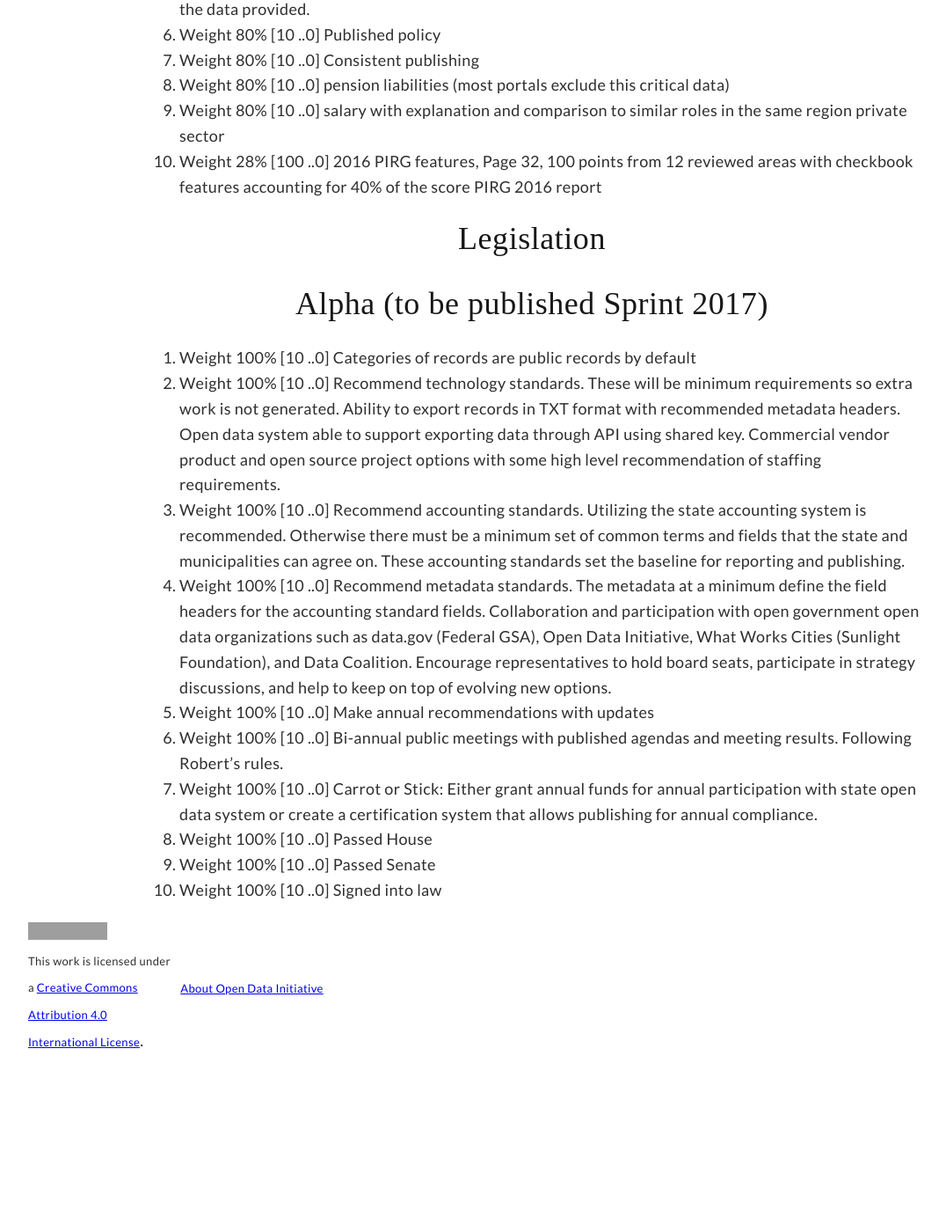
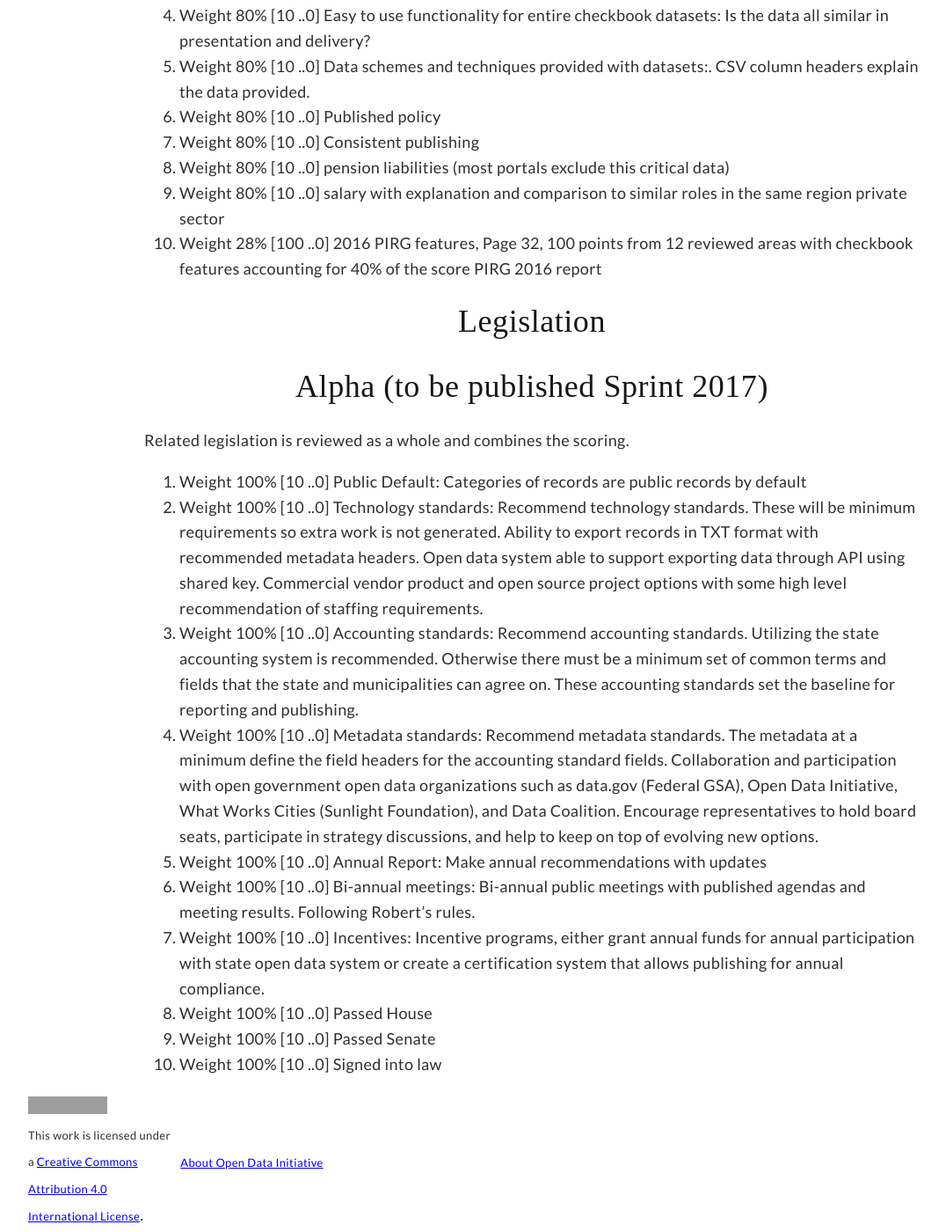
Before and after one commit to opendatainitiative/opendatainitiative.github.io, a Jekyll site: the page built from scoring.md, in a window 1280 px wide and 1400 px high, scrolled down 951 px. Shown: the whole window at 88% size, without its empty margins (35-1111 px from the left). Built offline with Jekyll 4.4.1, drawn with Linux system fonts in a browser that asks for light colours; before the commit the page ends 2153 px from its top, so only the background shows below that; some of the changed text lies outside the part shown; grey boxes are pictures that could not be loaded.

Commit message:
updated scoring bits

```diff
--- a/scoring.md
+++ b/scoring.md
@@ -9,7 +9,8 @@ title: Scoring
 ## Transparency
 ### Alpha (published July 2017)
 We reviewed a subset of the states.
-calcuation: 0.80[100..0]+1.0[10..0]+1.0[10..0]
+
+Calcuation: 0.80[100..0]+1.0[10..0]+1.0[10..0]
 1. Weight 80% [100..0] <a target="_blank" href="https://uspirgedfund.org/reports/usp/following-money-2016-0">2016 PIRG score</a>
 1. Weight 100% [10 ..0] Accessibility: How easy was access to the data in a report format?
 1. Weight 100% [10 ..0] Downloadability: Was the data easily downloadable?
@@ -17,7 +18,8 @@ calcuation: 0.80[100..0]+1.0[10..0]+1.0[10..0]
 
 ### Beta (To be published Spring 2017)
 There may be some overlap with the metrics and 2016 PIRG
-calcuation: 0.80[10..0]+0.80[10..0]+0.80[10..0]+0.80[10..0]+0.80[10..0]+0.80[10..0]+0.80[10..0]+0.80[10..0]+0.80[10..0]+0.28[100..0]
+
+Calcuation: 0.80[10..0]+0.80[10..0]+0.80[10..0]+0.80[10..0]+0.80[10..0]+0.80[10..0]+0.80[10..0]+0.80[10..0]+0.80[10..0]+0.28[100..0]
 1. Weight 80% [10 ..0] Easy to use website: Is it intuitive or difficult to figure out?
 1. Weight 80% [10 ..0] Single pane of glass [10 ..0]: One panel or location to find all finance information
 1. Weight 80% [10 ..0] Common, easy to understand data export formatting: comma delimited (CSV) and text delimited (TXT) formats
@@ -31,13 +33,14 @@ calcuation: 0.80[10..0]+0.80[10..0]+0.80[10..0]+0.80[10..0]+0.80[10..0]+0.80[10.
 
 ## Legislation
 ## Alpha (to be published Sprint 2017)
-1. Weight 100% [10 ..0] Categories of records are public records by default
-1. Weight 100% [10 ..0] Recommend technology standards. These will be minimum requirements so extra work is not generated. Ability to export records in TXT format with recommended metadata headers. Open data system able to support exporting data through API using shared key. Commercial vendor product and open source project options with some high level recommendation of staffing requirements.
-1. Weight 100% [10 ..0] Recommend accounting standards. Utilizing the state accounting system is recommended. Otherwise there must be a minimum set of common terms and fields that the state and municipalities can agree on. These accounting standards set the baseline for reporting and publishing.
-1. Weight 100% [10 ..0] Recommend metadata standards. The metadata at a minimum define the field headers for the accounting standard fields. Collaboration and participation with open government open data organizations such as data.gov (Federal GSA), Open Data Initiative, What Works Cities (Sunlight Foundation), and Data Coalition. Encourage representatives to hold board seats, participate in strategy discussions, and help to keep on top of evolving new options.
-1. Weight 100% [10 ..0] Make annual recommendations with updates
-1. Weight 100% [10 ..0] Bi-annual public meetings with published agendas and meeting results. Following Robert's rules.
-1. Weight 100% [10 ..0] Carrot or Stick: Either grant annual funds for annual participation with state open data system or create a certification system that allows publishing for annual compliance.
+Related legislation is reviewed as a whole and combines the scoring.
+1. Weight 100% [10 ..0] Public Default: Categories of records are public records by default
+1. Weight 100% [10 ..0] Technology standards: Recommend technology standards. These will be minimum requirements so extra work is not generated. Ability to export records in TXT format with recommended metadata headers. Open data system able to support exporting data through API using shared key. Commercial vendor product and open source project options with some high level recommendation of staffing requirements.
+1. Weight 100% [10 ..0] Accounting standards: Recommend accounting standards. Utilizing the state accounting system is recommended. Otherwise there must be a minimum set of common terms and fields that the state and municipalities can agree on. These accounting standards set the baseline for reporting and publishing.
+1. Weight 100% [10 ..0] Metadata standards: Recommend metadata standards. The metadata at a minimum define the field headers for the accounting standard fields. Collaboration and participation with open government open data organizations such as data.gov (Federal GSA), Open Data Initiative, What Works Cities (Sunlight Foundation), and Data Coalition. Encourage representatives to hold board seats, participate in strategy discussions, and help to keep on top of evolving new options.
+1. Weight 100% [10 ..0] Annual Report: Make annual recommendations with updates
+1. Weight 100% [10 ..0] Bi-annual meetings: Bi-annual public meetings with published agendas and meeting results. Following Robert's rules.
+1. Weight 100% [10 ..0] Incentives: Incentive programs, either grant annual funds for annual participation with state open data system or create a certification system that allows publishing for annual compliance.
 1. Weight 100% [10 ..0] Passed House
 1. Weight 100% [10 ..0] Passed Senate
 1. Weight 100% [10 ..0] Signed into law
```
